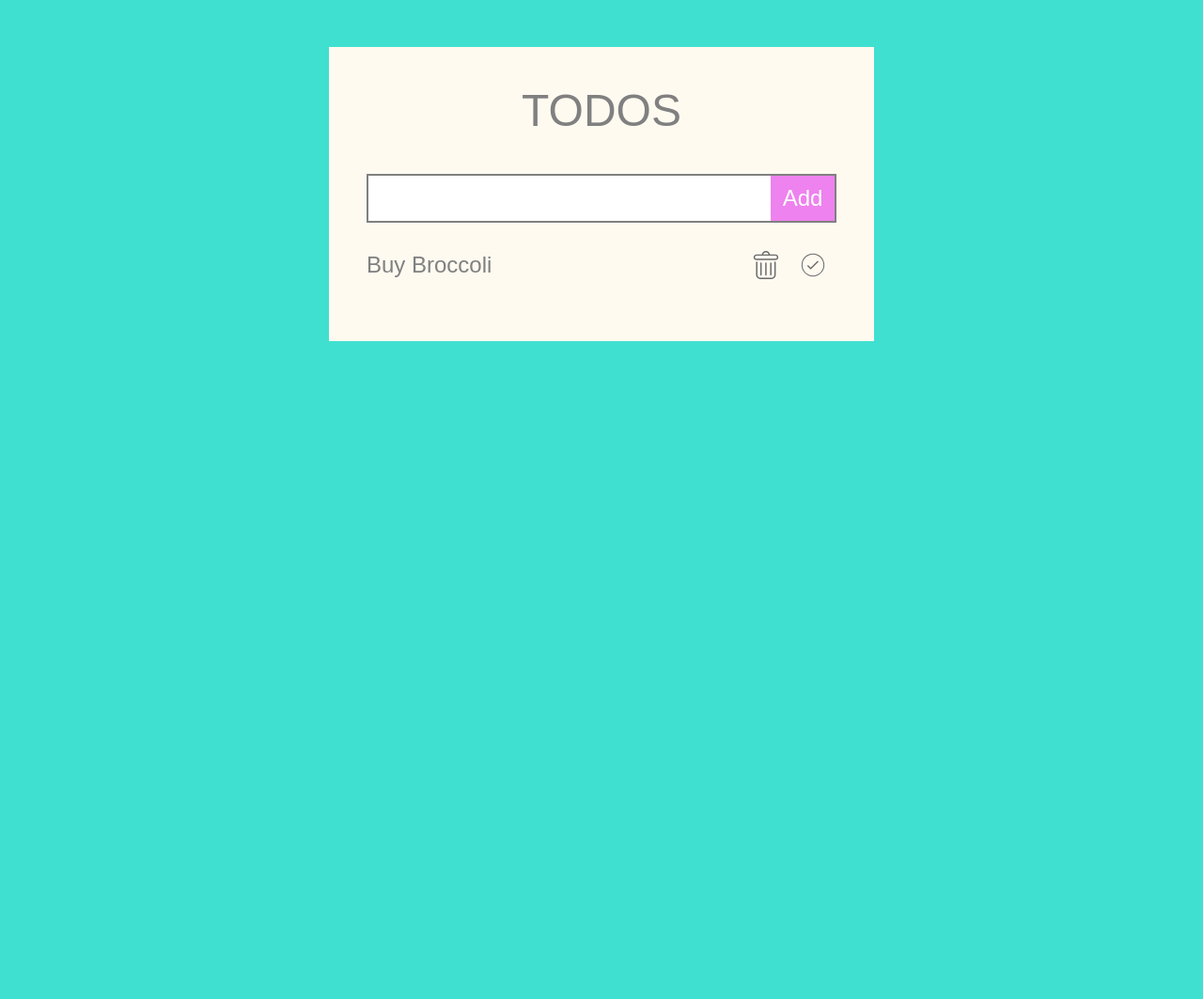
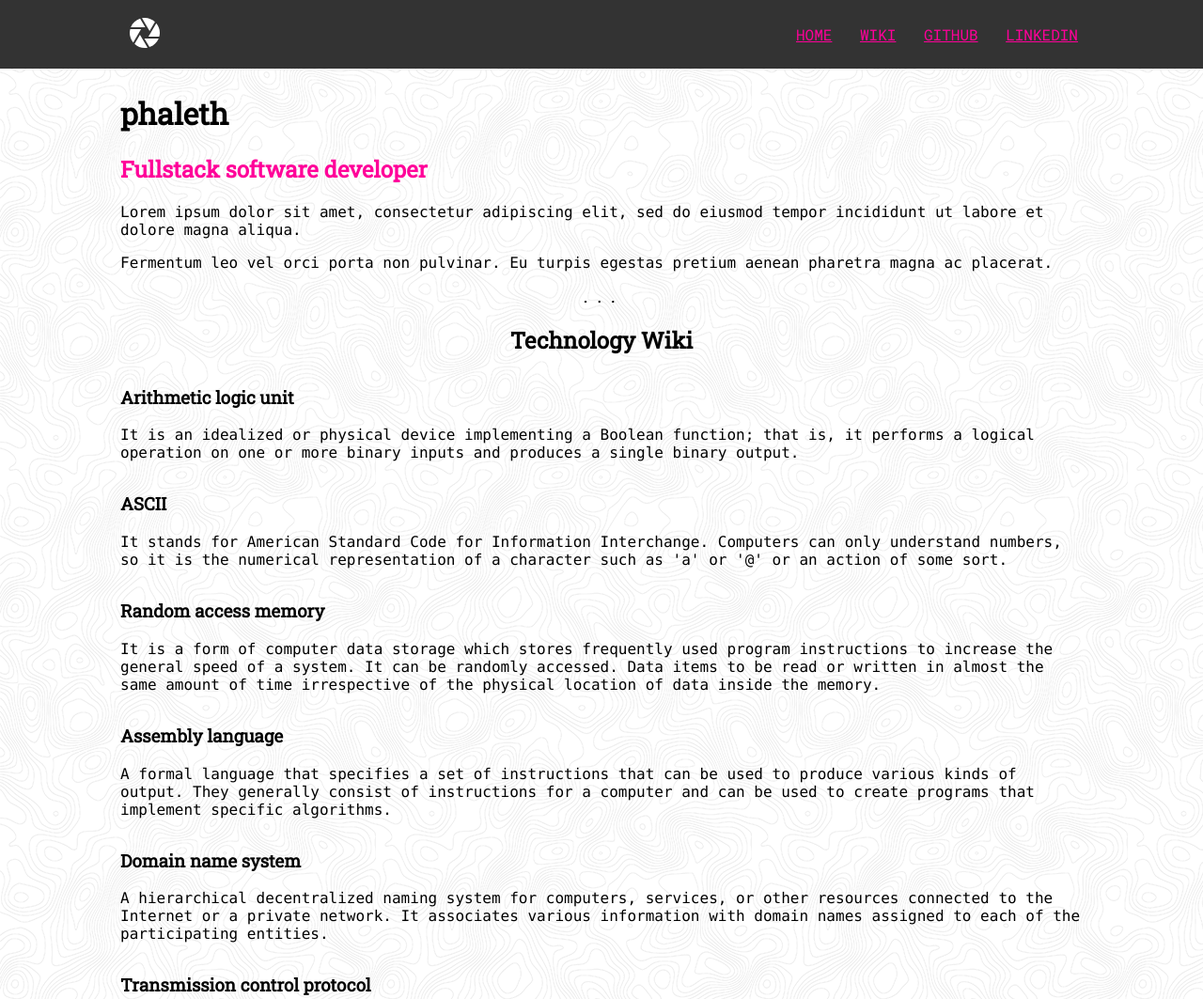
Before and after one commit to phaleth/phaleth.github.io, a plain HTML site: page index.html in a window 1280 px wide. Shown: the top 1063 px of the page at 94% size. Before the commit the page ends 800 px from the top, so only its background shows below. Drawn offline with Linux system fonts and the light colour scheme.

Commit message:
Replace everything with 0th Homework first website

```diff
--- a/css/style.css
+++ /dev/null
@@ -1,91 +0,0 @@
-body {
-  font-family: 'Sen', sans-serif;
-  background-color: turquoise;
-}
-
-.container {
-  background-color: floralwhite;
-  max-width: 500px;
-  margin: 50px auto;
-  padding: 40px;
-}
-
-h1 {
-  text-transform: uppercase;
-  font-weight: lighter;
-  font-size: 300%;
-  color: grey;
-  margin: 0 auto 40px auto;
-  text-align: center;
-}
-
-.new-todo {
-  display: flex;
-}
-
-input {
-  width: 100%;
-  background-color: #FFF;
-  border-top: 2px solid grey;
-  border-right: none;
-  border-bottom: 2px solid grey;
-  border-left: 2px solid grey;
-  padding: 10px;
-  font-size: 150%;
-}
-
-button {
-  min-width: 70px;
-  background-color: violet;
-  border-top: 2px solid grey;
-  border-right: 2px solid grey;
-  border-bottom: 2px solid grey;
-  border-left: none;
-  color: #fff;
-  padding: 10px;
-  cursor: pointer;
-  text-align: center;
-  font-size: 150%;
-}
-
-button:hover {
-  background-color: yellowgreen;
-}
-
-button:active {
-  background-color: darkviolet;
-}
-
-ul {
-  padding: 0;
-  margin-top: 20px;
-  list-style-type: none;
-  width: 100%;
-  color: grey;
-  display: flex;
-  flex-direction: column;
-  align-items: center;
-  justify-content: start;
-}
-
-li {
-  width: 100%;
-  height: 50px;
-  display: flex;
-  flex-direction: row;
-  align-items: center;
-}
-
-li span {
-  width: 100%;
-  font-size: 150%;
-  cursor: pointer;
-}
-
-li img {
-  filter: invert(42%);
-  width: 30px;
-  height: 30px;
-  margin: 10px;
-  cursor: pointer;
-}
--- a/index.html
+++ b/index.html
@@ -1,28 +1,72 @@
 <!DOCTYPE html>
 <html lang="en">
 <head>
-    <meta charset="UTF-8">
-    <meta http-equiv="X-UA-Compatible" content="IE=edge">
-    <meta name="viewport" content="width=device-width, initial-scale=1.0">
-    <title>GFA</title>
-    <link rel="stylesheet" href="./css/style.css">
+  <meta charset="UTF-8">
+  <meta http-equiv="X-UA-Compatible" content="IE=edge">
+  <meta name="viewport" content="width=device-width, initial-scale=1.0">
+  <title>GFA</title>
+  <link href="https://fonts.googleapis.com/css?family=Roboto+Mono" rel="stylesheet">
+  <link href="https://fonts.googleapis.com/css?family=Roboto+Slab" rel="stylesheet">
+  <link rel="stylesheet" href="style.css">
 </head>
 <body>
-    <section class="container">
-        <h1>Todos</h1>
-        <section class="new-todo">
-            <input type="text" />
-            <button>Add</button>
-        </section>
+  <header>
+    <nav class="container">
+      <a class="header-logo" href="#">
+        <img src="assets/logo.svg" alt="first website logo">
+      </a>
+      <span class="links">
         <ul>
-            <li>
-                <span>Buy Broccoli</span>
-                <img class="delete" src="./assets/delete.svg">
-                <img class="status" src="./assets/assigned.svg">
-            </li>
+          <li><a href="#">Home</a></li>
+          <li><a href="#">Wiki</a></li>
+          <li><a href="https://github.com/phaleth">GitHub</a></li>
+          <li><a href="#">LinkedIn</a></li>
         </ul>
+      </span>
+    </nav>
+  </header>
+  <main class="container">
+    <h1>phaleth</h1>
+    <section class="intro">
+      <h2>Fullstack software developer</h2>
+      <p>Lorem ipsum dolor sit amet, consectetur adipiscing elit, sed do eiusmod tempor incididunt ut labore et dolore magna aliqua.</p>
+      <p>Fermentum leo vel orci porta non pulvinar. Eu turpis egestas pretium aenean pharetra magna ac placerat.</p>
     </section>
+    <section class="wiki">
+        <h2>Technology Wiki</h2>
 
-    <script src="./js/script.js"></script>
+        <h3>Arithmetic logic unit</h3>
+        <p>It is an idealized or physical device implementing a Boolean function; that is,
+        it performs a logical operation on one or more binary inputs and produces a
+        single binary output.</p>
+
+        <h3>ASCII</h3>
+        <p>It stands for American Standard Code for Information Interchange. Computers can
+        only understand numbers, so it is the numerical representation of a character
+        such as 'a' or '@' or an action of some sort.</p>
+
+        <h3>Random access memory</h3>
+        <p>It is a form of computer data storage which stores frequently used program
+        instructions to increase the general speed of a system. It can be randomly
+        accessed. Data items to be read or written in almost the same amount of time
+        irrespective of the physical location of data inside the memory.</p>
+
+        <h3>Assembly language</h3>
+        <p>A formal language that specifies a set of instructions that can be used to
+        produce various kinds of output. They generally consist of instructions for a
+        computer and can be used to create programs that implement specific algorithms.</p>
+
+        <h3>Domain name system</h3>
+        <p>A hierarchical decentralized naming system for computers, services, or other
+        resources connected to the Internet or a private network. It associates various
+        information with domain names assigned to each of the participating entities.</p>
+
+        <h3>Transmission control protocol</h3>
+        <p>An application protocol for distributed, collaborative, and hypermedia
+        information systems. It is the foundation of data communication for the World
+        Wide Web. It is the standard protocol to exchange or transfer hypertext.</p>
+    </section>
+  </main>
+  <footer></footer>
 </body>
 </html>
--- a/js/script.js
+++ /dev/null
@@ -1,57 +0,0 @@
-const scratchTodo = e => {
-    e.target.style.textDecoration = 'line-through';
-    e.target.removeEventListener('click', scratchTodo, false);
-}
-
-document.querySelectorAll('li span').forEach(todoText => {
-    todoText.addEventListener('click', scratchTodo, false);
-});
-
-const completeTodo = e => {
-    e.target.src = './assets/complete.svg';
-    const todoText = e.target.parentElement.querySelector('span');
-    todoText.style.color = 'lightgray';
-    todoText.removeEventListener('click', scratchTodo, false);
-    e.target.removeEventListener('click', completeTodo, false);
-}
-
-document.querySelectorAll('li img.status').forEach(todoStatus => {
-    todoStatus.addEventListener('click', completeTodo, false);
-});
-
-const deleteTodo = e => {
-    e.target.parentElement.querySelector('span').removeEventListener('click', scratchTodo, false);
-    e.target.parentElement.querySelector('img.status').removeEventListener('click', completeTodo, false);
-    e.target.removeEventListener('click', deleteTodo, false);
-    e.target.parentElement.remove();
-}
-
-document.querySelectorAll('li img.delete').forEach(todoDelete => {
-    todoDelete.addEventListener('click', deleteTodo, false);
-});
-
-const todoInput = document.querySelector('input');
-
-const createNewTodo = () => {
-    const newTodoItem = document.createElement('li');
-    newTodoItem.innerHTML = `
-        <span>${todoInput.value}</span>
-        <img class="delete" src="./assets/delete.svg">
-        <img class="status" src="./assets/assigned.svg">
-    `;
-    document.querySelector('ul').insertAdjacentElement('beforeend', newTodoItem);
-    todoInput.value = '';
-    newTodoItem.querySelector('span').addEventListener('click', scratchTodo, false);
-    newTodoItem.querySelector('img.status').addEventListener('click', completeTodo, false);
-    newTodoItem.querySelector('img.delete').addEventListener('click', deleteTodo, false);
-}
-
-todoInput.addEventListener('keypress', e => {
-    if (todoInput.value && e.key === 'Enter') {
-        createNewTodo();
-    }
-}, false);
-
-document.querySelector('button').addEventListener('click', () => {
-    if (todoInput.value) createNewTodo();
-}, false);
--- /dev/null
+++ b/style.css
@@ -0,0 +1,86 @@
+* {
+    box-sizing: border-box;
+}
+
+body {
+    margin: 0;
+    padding: 0;
+    font-family: 'Roboto Mono', monospace;
+    background-image: url("assets/background.png");
+    background-repeat: repeat;
+    width: 100%;
+}
+
+header {
+    display: block;
+    background-color: #333333;
+}
+
+h1, h2, h3 {
+    font-family: 'Roboto Slab', serif;
+}
+
+p {
+    font-family: consolas, courier;
+}
+
+nav {
+    display: flex;
+    align-items: center; /* align vertical */
+    width: 100%;
+    flex-wrap: wrap;
+    justify-content: space-between;
+}
+
+nav img {
+    margin: 10px;
+}
+
+nav ul {
+    list-style: none;
+    display: flex;
+    width: 350px;
+    flex-wrap: wrap;
+    justify-content: space-between;
+}
+
+nav li a {
+    text-decoration: underline;
+    color: #ff0099;
+    text-transform: uppercase;
+}
+
+nav li {
+    float: left;
+    padding: 5px;
+
+}
+
+.container {
+    padding: 5px 10%;
+    margin: 0 auto;
+}
+
+section.intro h2 {
+    color: #ff0099;
+}
+
+section.intro::after,
+section.wiki::after{
+    content:"...";
+    display: block;
+    text-align: center;
+    letter-spacing: 5px;
+}
+
+section.wiki h2 {
+    text-align: center
+}
+
+section.wiki h3 {
+    margin-top: 2rem;
+}
+
+footer {
+    padding-bottom: 30px;
+}
```
Also changed, not shown: assets/assigned.svg (deleted), assets/background.png (added), assets/complete.svg (deleted), assets/delete.svg (deleted), assets/logo.svg (added), 1 other file.
